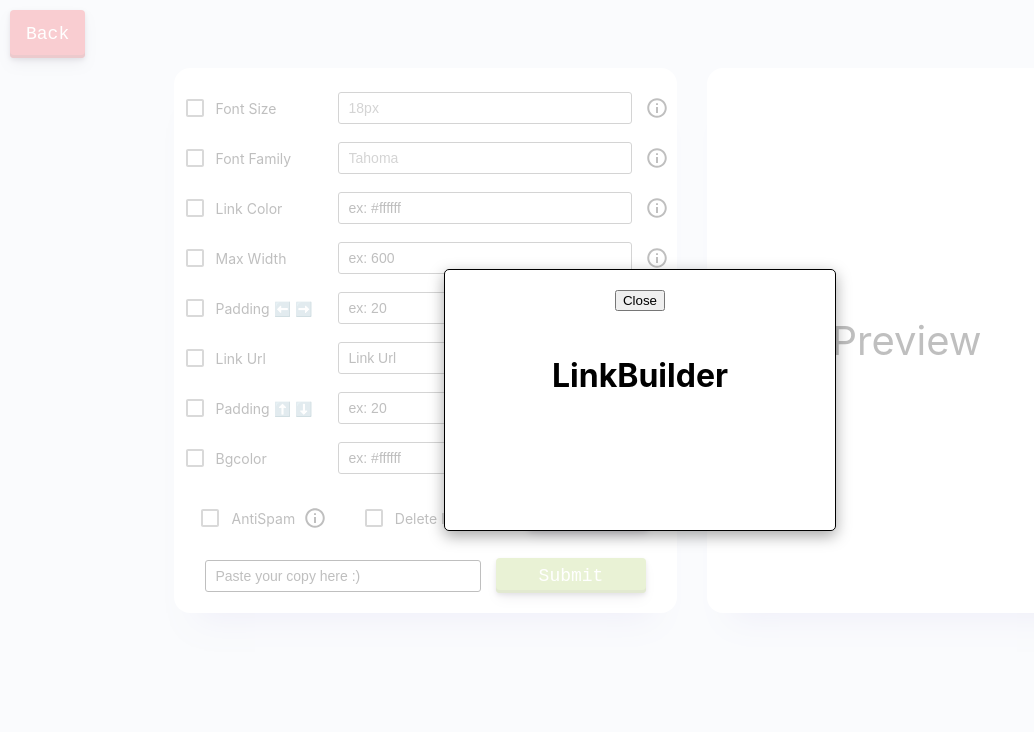
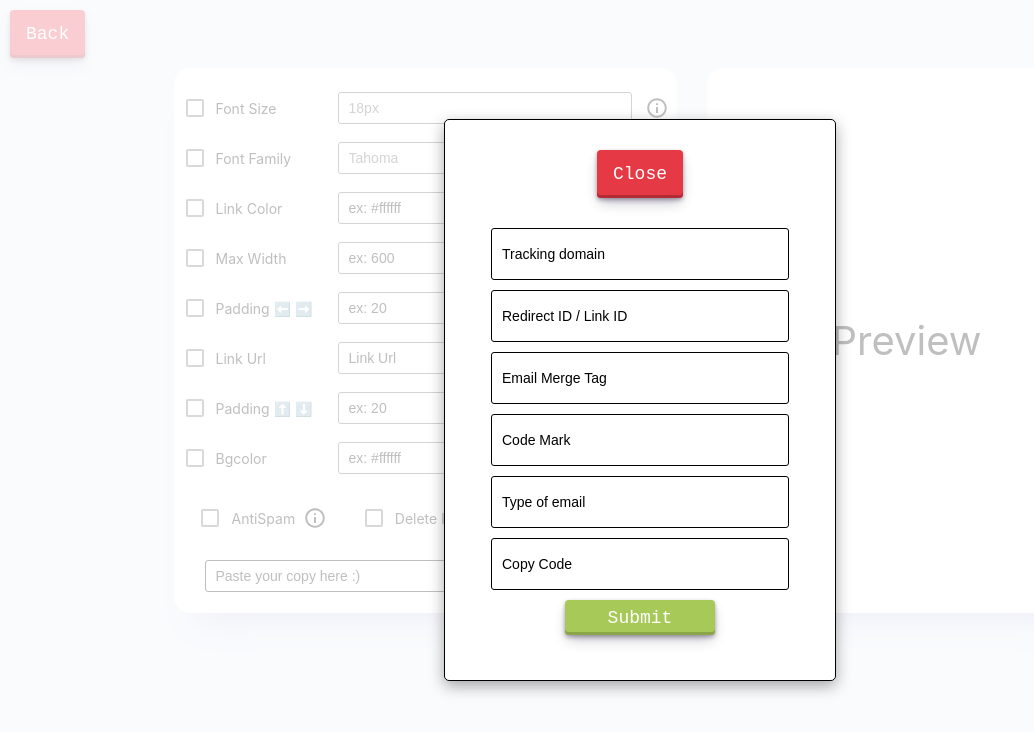
Before and after one commit to INRGI/CopyMaker, a React (Vite) app: page /id-1 in a window 1280 px wide. Both pictures are taken after a click on the button "Link Builder". Shown: the top 732 px of the page, without its empty margins (0-1034 px from the left). Built offline with nearby package versions, Linux system fonts and the light colour scheme.

Commit message:
Update styles

```diff
--- a/src/components/LinkBuilder/LinkBuilder.jsx
+++ b/src/components/LinkBuilder/LinkBuilder.jsx
@@ -1,10 +1,21 @@
-import { Container } from "./LinkBuilder.styled";
+import { ErrorMessage, Formik } from "formik";
+import { CLoseModal, Container, FormContainer, Input, SubmitButton } from "./LinkBuilder.styled";
+import Error from "../Error";
 
 const LinkBuilder = ({isOpen, onClose, onConfirm, builder}) => {
 
     const handleSubmit = () => {
         onConfirm()
     }
+
+    const initialValues = {
+        track: "",
+        linkId: "",
+        merge: "",
+        mark: "",
+        type: "",
+        copy: "",
+    };
 
     return (
         <Container
@@ -13,11 +24,39 @@ const LinkBuilder = ({isOpen, onClose, onConfirm, builder}) => {
             onRequestClose={onClose}
             contentLabel="Edit Confirmation Modal"
         >
-            <button type="button" onClick={onClose}>Close</button>
-            <h1>LinkBuilder</h1>
-            <p>{builder}</p>
+            <CLoseModal type="button" onClick={onClose}>Close</CLoseModal>
+            <Formik
+                initialValues={initialValues}
+                onSubmit={handleSubmit}
+                validateOnBlur={false}
+                validateOnChange={false}
+            >
+                <FormContainer>
+                    <Input name="track" type="text" placeholder="Tracking domain" autoComplete="off" required/>
+                    <ErrorMessage name="track">{msg => <Error msg={msg} />}</ErrorMessage>
+
+                    <Input name="linkId" type="text" placeholder="Redirect ID / Link ID" autoComplete="off" required/>
+                    <ErrorMessage name="linkId">{msg => <Error msg={msg} />}</ErrorMessage>
+
+                    <Input name="merge" type="text" placeholder="Email Merge Tag" autoComplete="off" required/>
+                    <ErrorMessage name="merge">{msg => <Error msg={msg} />}</ErrorMessage>
+
+                    <Input name="mark" type="text" placeholder="Code Mark" autoComplete="off" required/>
+                    <ErrorMessage name="mark">{msg => <Error msg={msg} />}</ErrorMessage>
+
+                    <Input name="track" type="type" placeholder="Type of email" autoComplete="off" required/>
+                    <ErrorMessage name="type">{msg => <Error msg={msg} />}</ErrorMessage>
+
+                    <Input name="track" type="copy" placeholder="Copy Code" autoComplete="off" required/>
+                    <ErrorMessage name="copy">{msg => <Error msg={msg} />}</ErrorMessage>
+
+                    <SubmitButton type="submit">Submit</SubmitButton>
+                </FormContainer>
+            </Formik>
         </Container>
     )
 };
 
 export default LinkBuilder;
+
+// 1 – Трекінг Домен  2 – Redirect ID / Link ID 3 – Email Merge Tag 4 – код марк 5 – вид емейл 6 – абревіатура копії
--- a/src/components/LinkBuilder/LinkBuilder.styled.jsx
+++ b/src/components/LinkBuilder/LinkBuilder.styled.jsx
@@ -1,11 +1,12 @@
 import styled from "@emotion/styled";
+import { Field, Form } from "formik";
 import Modal from 'react-modal';
 
 
 export const Container = styled(Modal)`
     width: 100%;
     max-width: 350px;
-    height: 220px;
+    height: 520px;
     background-color: white;
     border: 1px solid;
     box-shadow: rgba(0, 0, 0, 0.35) 0px 5px 15px;
@@ -20,3 +21,114 @@ export const Container = styled(Modal)`
     gap: 20px;
     align-items: center;
 `;
+
+export const FormContainer = styled(Form)`
+    display: flex;
+    flex-direction: column;
+    justify-content: center;
+    align-items: center;
+    gap: 10px;
+`;
+
+export const Input = styled(Field)`
+    display: block;
+    height: 50px;
+    width: 276px;
+    background-color: rgba(255,255,255,0.07);
+    border-radius: 3px;
+    border: 1px solid;
+    padding: 0 10px;
+    font-size: 14px;
+    font-weight: 300;
+    &::placeholder{
+        color: black;
+    }
+`;
+
+
+export const SubmitButton = styled.button`
+    align-items: center;
+    appearance: none;
+    background-color: #a7c957;
+    border-radius: 4px;
+    border-width: 0;
+    box-shadow: rgba(45, 35, 66, 0.4) 0 2px 4px,rgba(45, 35, 66, 0.3) 0 7px 13px -3px,#8aa649 0 -3px 0 inset;
+    box-sizing: border-box;
+    color: white;
+    cursor: pointer;
+    display: inline-flex;
+    font-family: "JetBrains Mono",monospace;
+    height: 35px;
+    justify-content: center;
+    line-height: 1;
+    list-style: none;
+    overflow: hidden;
+    padding-left: 16px;
+    padding-right: 16px;
+    position: relative;
+    text-align: left;
+    text-decoration: none;
+    transition: box-shadow .15s,transform .15s;
+    user-select: none;
+    -webkit-user-select: none;
+    touch-action: manipulation;
+    white-space: nowrap;
+    will-change: box-shadow,transform;
+    font-size: 18px;
+    width: 150px;
+    &:focus {
+    box-shadow: #8aa649 0 0 0 1.5px inset, rgba(45, 35, 66, 0.4) 0 2px 4px, rgba(45, 35, 66, 0.3) 0 7px 13px -3px, #8aa649 0 -3px 0 inset;
+    }
+
+    &:hover {
+    box-shadow: rgba(45, 35, 66, 0.4) 0 4px 8px, rgba(45, 35, 66, 0.3) 0 7px 13px -3px, #8aa649 0 -3px 0 inset;
+    transform: translateY(-1px);
+    }
+    `;
+
+
+export const CLoseModal = styled.button`
+  align-items: center;
+  appearance: none;
+  background-color: #e63946;
+  border-radius: 4px;
+  border-width: 0;
+  box-shadow: rgba(45, 35, 66, 0.4) 0 2px 4px,rgba(45, 35, 66, 0.3) 0 7px 13px -3px,#b22b36 0 -3px 0 inset;
+  box-sizing: border-box;
+  color: white;
+  cursor: pointer;
+  display: inline-flex;
+  font-family: "JetBrains Mono",monospace;
+  height: 48px;
+  justify-content: center;
+  line-height: 1;
+  list-style: none;
+  overflow: hidden;
+  padding-left: 16px;
+  padding-right: 16px;
+  position: relative;
+  text-align: left;
+  text-decoration: none;
+  transition: box-shadow .15s,transform .15s;
+  user-select: none;
+  -webkit-user-select: none;
+  touch-action: manipulation;
+  white-space: nowrap;
+  will-change: box-shadow,transform;
+  font-size: 18px;
+  margin: 10px;
+  &:focus {
+  box-shadow: #b22b36 0 0 0 1.5px inset, rgba(45, 35, 66, 0.4) 0 2px 4px, rgba(45, 35, 66, 0.3) 0 7px 13px -3px, #b22b36 0 -3px 0 inset;
+    }
+
+    &:hover {
+    box-shadow: rgba(45, 35, 66, 0.4) 0 4px 8px, rgba(45, 35, 66, 0.3) 0 7px 13px -3px, #b22b36 0 -3px 0 inset;
+    transform: translateY(-1px);
+    }
+
+    &:active {
+    box-shadow: #b22b36 0 3px 7px inset;
+    transform: translateY(1px);
+    }
+
+`;
```
